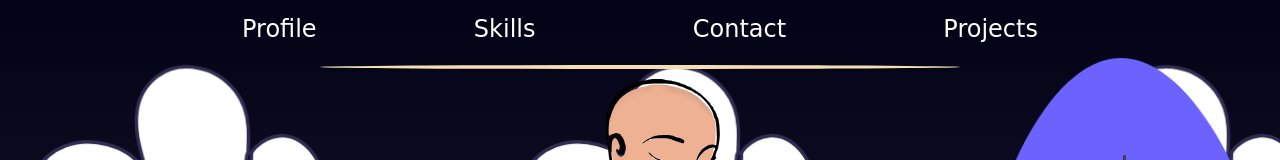
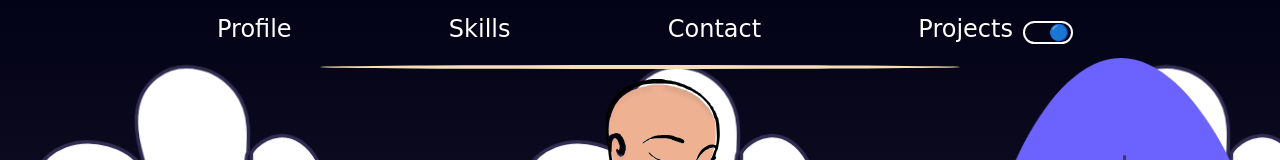
Before and after one commit to rishabh-arch/portfolio, a plain HTML site: page index.html in a window 1280 px wide. Shown: the top 160 px of the page. Drawn offline with Linux system fonts and the light colour scheme; a web font is replaced by a local one.

Commit message:
theme mode btn added

```diff
--- a/index.html
+++ b/index.html
@@ -29,8 +29,15 @@
             <a id="projects" class="page-link" onclick="skill(this.id)">
                 Projects
                 <div class="link_bottom">________</div>
+
             </a>
 
+
+        </div>
+        <div class="toggle-theme-mode" onclick="modeChange()">
+            <div id="toggle-btn" class="toggle-btn-normal">
+                🔵
+            </div>
         </div>
         <div id="nav_bottom" >
             <div id="nav_bt_shape">
--- a/script.js
+++ b/script.js
@@ -13,20 +13,66 @@
 // }
 
 const buddha_svg = document.getElementById('buddha_svg');
+const toggleBtn = document.getElementById('toggle-btn');
 
 buddha_svg.classList.replace('buddha_svg_top', 'buddha_svg_top_Active');
 
-    function skill(getid){
+function skill(getid) {
     const unactive = document.querySelectorAll(".page-link");
     for (var i = 0; i < unactive.length; ++i) {
         unactive[i].classList.remove('link_bottom_active');
     }
     const active = document.getElementById(getid);
     document.title = `Portfolio - ${getid}`;
-    buddha_svg.classList.replace('buddha_svg_top_Active', 'buddha_svg_top_skill');
     active.classList.add('link_bottom_active');
 
 }
+
+if (typeof (Storage) !== "undefined") {
+    // Store
+    if (localStorage.getItem("mode") === null)
+        localStorage.setItem("mode", true);
+    // Retrieve
+    console.log(localStorage.getItem("mode"));
+} else {
+    alert("your browser does not support js")
+}
+
+let changed = localStorage.getItem("mode");
+let changed2;
+
+if (changed === "true") {
+    changed2 = false;
+    toggleBtn.classList.remove('toggle-btn-left');
+    toggleBtn.classList.add('toggle-btn-right');
+    document.body.style.backgroundImage = 'linear-gradient(rgb(2, 3, 22), rgb(47, 35, 61))';
+}
+else if (changed === "false") {
+    changed2 = true;
+    toggleBtn.classList.remove('toggle-btn-right');
+    toggleBtn.classList.add('toggle-btn-left');
+    document.body.style.backgroundImage = 'linear-gradient(rgb(14, 173, 221), rgb(24, 240, 96))';
+
+}
+
+function modeChange() {
+    if (changed2) {
+        changed2 = false;
+        toggleBtn.classList.remove('toggle-btn-left');
+        toggleBtn.classList.add('toggle-btn-right');
+        localStorage.setItem("mode", true);
+        document.body.style.backgroundImage = 'linear-gradient(rgb(2, 3, 22), rgb(47, 35, 61))';
+    }
+    else if (changed2 === false) {
+        changed2 = true;
+        document.body.style.backgroundImage = 'linear-gradient(rgb(14, 173, 221), rgb(24, 240, 96))';
+        toggleBtn.classList.remove('toggle-btn-right');
+        toggleBtn.classList.add('toggle-btn-left');
+        localStorage.setItem("mode", false);
+
+    }
+}
+
 
     // (function(elementSelector) {
     //     var dragStartX, dragStartY; var objInitLeft, objInitTop;
--- a/style.css
+++ b/style.css
@@ -101,7 +101,33 @@ width: 50%;
     justify-content: center;
 }
 
+/* toggle-theme-mode */
 
+.toggle-theme-mode{
+    user-select: none;
+cursor: pointer;
+    border: 2px solid white;
+    border-radius: 20px;
+    width: 50px;
+    position: relative;
+    align-items: center;
+    /* clear: both; */
+    float: right;
+}
+#toggle-btn{
+    position: relative;
+}
+.toggle-btn-normal{
+    left: 0;
+    right: 0;
+    transition: all 0.1s;
+}
+.toggle-btn-left{
+    right: 0px;
+}
+.toggle-btn-right{
+    left: 24px;
+}
 /* BUDDHA */
 
 #buddha_svg {
```
Lines whose indentation alone changed are shown as unchanged.
